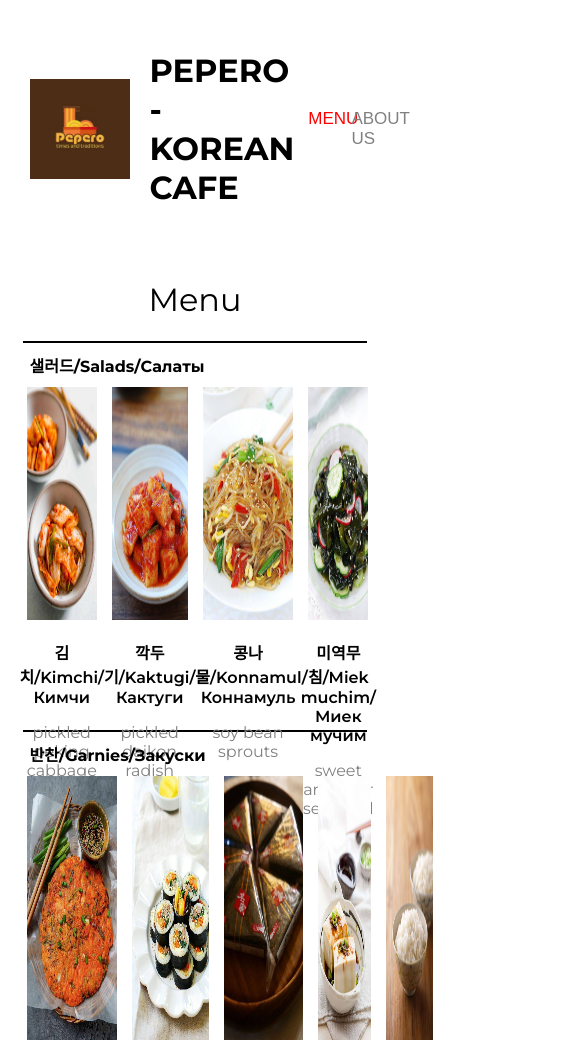
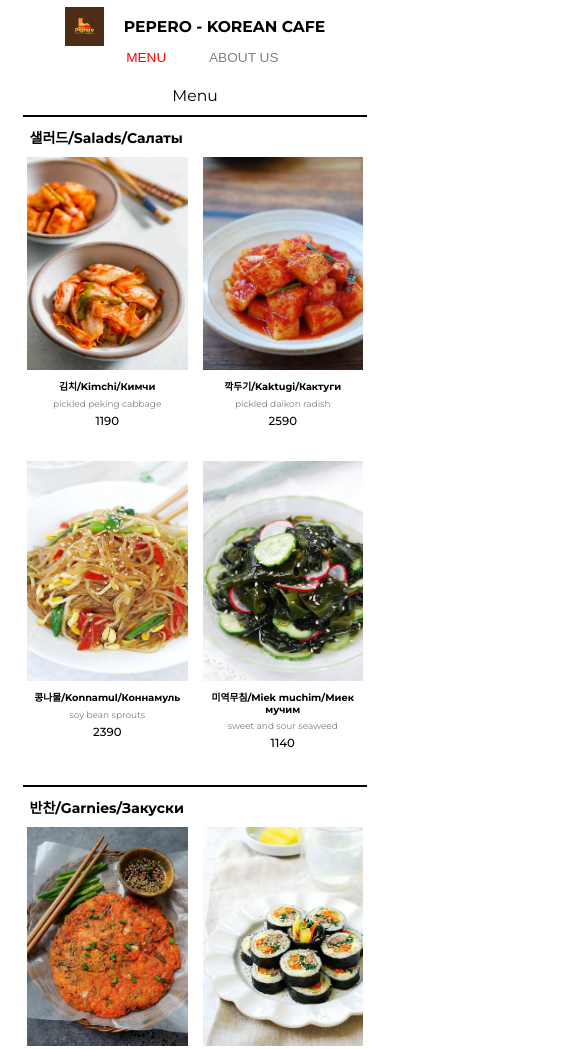
Before and after one commit to kakimnsnv/kakimnsnv.github.io, a plain HTML site: page index.html in a window 390 px wide. Shown: the top 1049 px of the page, 585 px wide, since content can reach past the window. Drawn offline with Linux system fonts and the light colour scheme.

Commit message:
Update style.css

```diff
--- a/assets/style.css
+++ b/assets/style.css
@@ -3,6 +3,19 @@ body, html {
   margin: 0;
   /* font-family: 'Courier New', Courier, monospace; */
   font-family: 'Montserrat', sans-serif;
+}
+
+h1{
+  font-size: 1.25vw;
+}
+h2{
+
+}
+h3{
+
+}
+h4{
+  font-size: 1.19vw;
 }
 
 /* Style tab links */
@@ -13,8 +26,8 @@ body, html {
   border: none;
   outline: none;
   cursor: pointer;
-  padding: 14px 14px;
-  font-size: 17px;
+  padding: 0.83vw;
+  font-size: 1vw;
   width: 50%;
 }
 
@@ -26,19 +39,19 @@ body, html {
 .tabcontent {
   color: black;
   display: none;
-  padding-top:20px;
+  padding-top:1.19vw;
 }
 
 .header{
-    margin-top: 20px;
-    padding: 10px;
+    margin-top: 1.19vw;
+    padding: 0.595vw;
     display: flex;
     align-items: center;
     justify-content: space-between;
 }
 
 .menu{
-    width: 250px;
+    width: 14.88vw;
 }
 
 .content{
@@ -48,12 +61,12 @@ body, html {
 
 
 #logo {
-    width: 100px;
+    width: 5.95vw;
 }
 
 
 #about {
-  margin: 40px auto;
+  margin: 2.38vw auto;
   align-items: center;
   display: flex;
   height: 100vh;
@@ -62,14 +75,13 @@ body, html {
 .about_title{
   text-align: center;
   width: 70%;
-  margin: 90px auto;
-  font-size: x-large;
-
+  margin: 5.35vw auto;
+  font-size: 1.4vw;
 }
 
 #menu_title {
   text-align: center;
-  font-size: xx-large;
+  font-size: 1.9vw;
   font-weight: normal;
 }
 
@@ -110,8 +122,8 @@ body, html {
 }
 
 .menu_grid_napitki > .grid_item > img{
-  height: 350px;
-  width: 290px;
+  height: 20.83vw;
+  width: 17.27vw;
 }
 
 .line {
@@ -128,12 +140,12 @@ h4{
 
 .name {
   font-weight: 600;
-  font-size: medium;
+  font-size: 0.95vw;
 }
 
 .price {
   font-weight: 300;
-  font-size: smaller;
+  font-size: 0.79vw;
 }
 
 .addition {
@@ -141,20 +153,69 @@ h4{
 }
 
 #footer {
-  padding: 20px 20px 0 20px;
+  padding: 1.19vw 1.19vw 0 1.19vw;
   color: black;
   width: 100%;
   text-align: center;
-  margin-bottom: 20px;
+  margin-bottom: 1.19vw;
 }
 
 .footer_about {
   position: absolute;
   bottom: 0;
   left: 0;
-  padding: 20px;
+  padding: 1.19vw;
   color: white;
   width: 100vw;
   background-color: black;
   text-align: center;
 }
+
+@media(max-width:450px) {
+  #logo {
+    width: 10vw;
+  }
+  h1{
+    font-size: 4vw;
+  }
+  h4{
+    font-size: 3.6vw;
+  }
+  .tablink{
+    font-size: 3.5vw;
+  }
+  .menu{
+    width: 50vw;
+  }
+  .header{
+    flex-direction: column;
+  }
+  #menu_title {
+    font-size: 4vw;
+  }
+  .about_title {
+    font-size: 4vw;
+    width: 90%;
+  }
+  .menu_grid{
+    flex-direction: row;
+    flex-wrap: wrap;
+  }
+  .grid_item {
+    width: 50%;
+  }
+  .name {
+    font-weight: 700;
+    font-size: 2.5vw;
+  }
+  .addition{
+    font-size: 2.3vw;
+  }
+  .price {
+    font-weight: 500;
+    font-size: 3vw;
+  }
+  p {
+    margin: 5px;
+  }
+}
```
